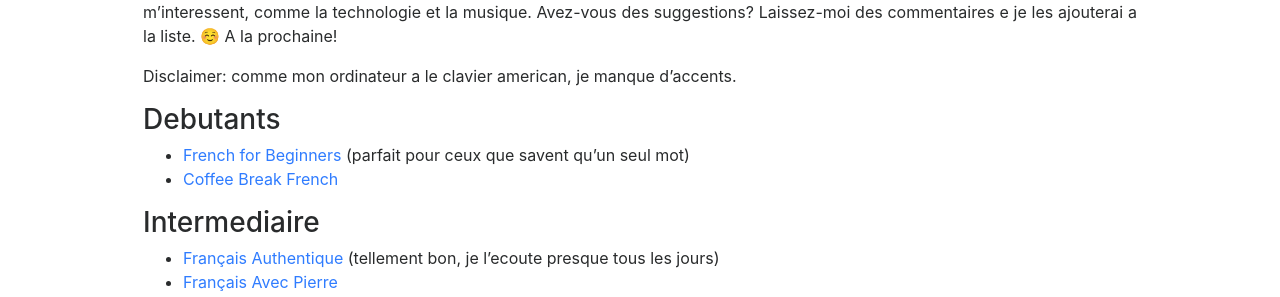
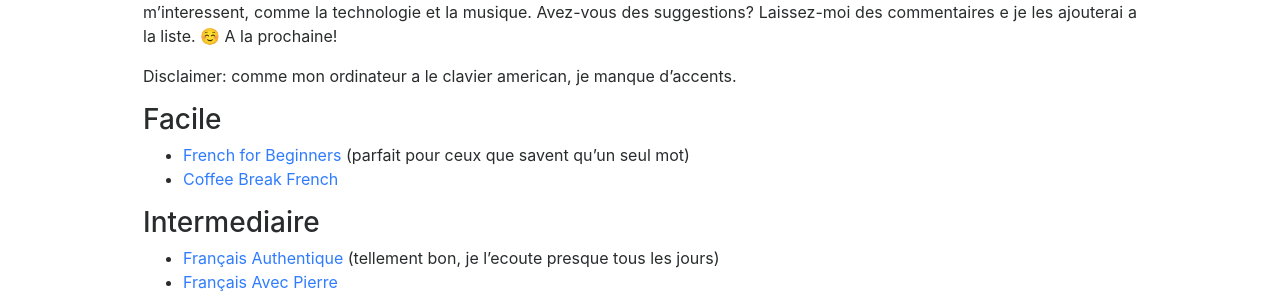
Before and after one commit to anacampesan/anazard_previous, a Jekyll site: the page built from _posts/2017-10-25-podcasts-en-francais.md, in a window 1280 px wide and 900 px high, scrolled down 454 px. Shown: the part 158-455 px from the top of the window. Built offline with Jekyll 4.4.1, drawn with Linux system fonts in a browser that asks for light colours; nearby versions of some CDN libraries; comment, search, counter and statistics services are not loaded.

Commit message:
Fix typo

```diff
--- a/_posts/2017-10-25-podcasts-en-francais.md
+++ b/_posts/2017-10-25-podcasts-en-francais.md
@@ -13,7 +13,7 @@
 
 Disclaimer: comme mon ordinateur a le clavier american, je manque d'accents.
 
-### Debutants
+### Facile
 
 - [French for Beginners](https://itunes.apple.com/ca/podcast/french-for-beginners/id582330874?mt=2) (parfait pour ceux que savent qu'un seul mot)
 - [Coffee Break French](https://itunes.apple.com/ca/podcast/coffee-break-french-two-minute-challenge/id926980081?mt=2)
```
Also changed, not shown: 1 other file.
